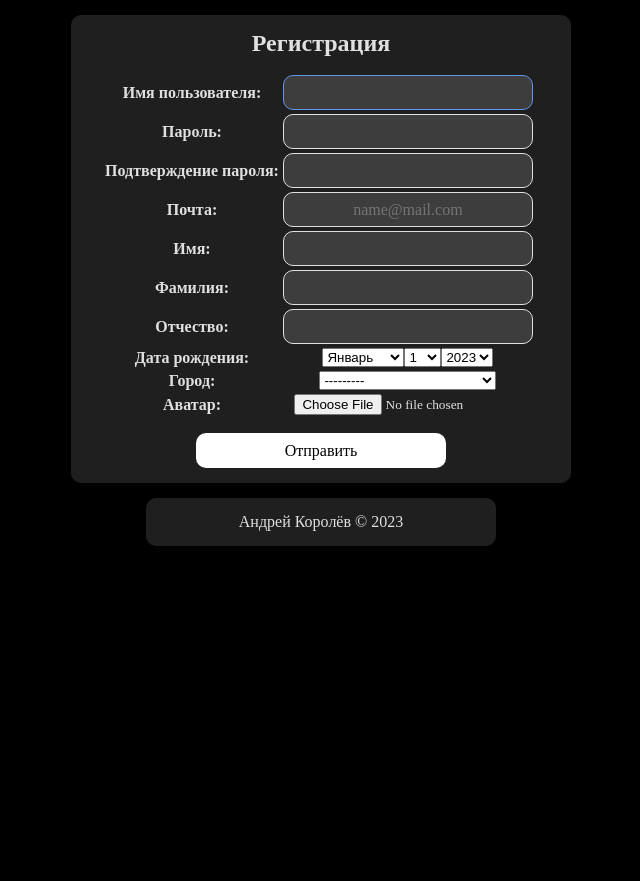
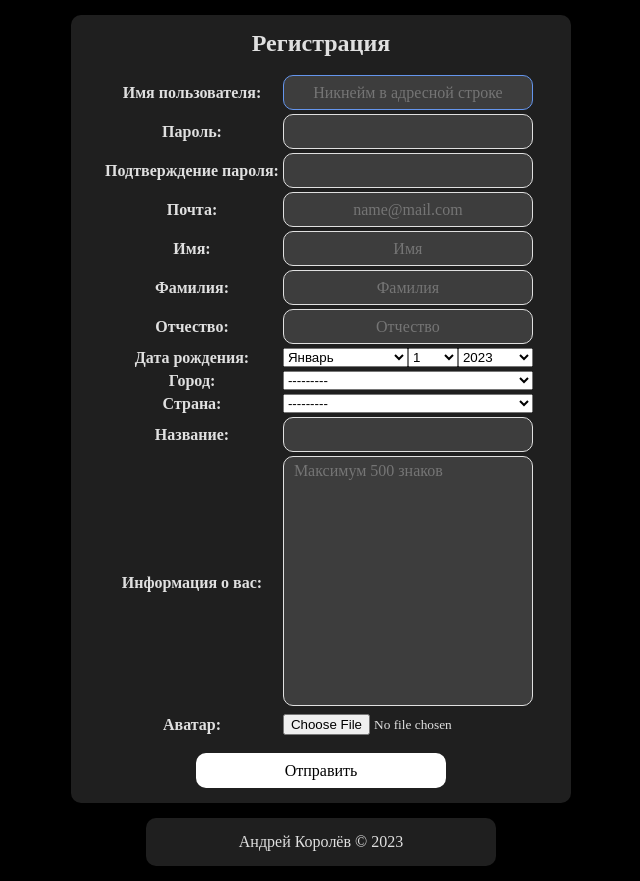
Before and after one commit to SamsaraKid/FirstSocialNet, a Django app: page /registration/ in a window 1280 px wide. Shown: the part 50-931 px from the top of the page, without its empty margins (319-959 px from the left). Before the commit the page ends 596 px from the top, so only its background shows below. Run offline with Django 4.2, Linux system fonts and the light colour scheme; data comes from the database, SQL or seed files in the repository; both versions use the stored data as it was after the commit.

Commit message:
поработал над регистрацией и стилями

```diff
--- a/socialapp/forms.py
+++ b/socialapp/forms.py
@@ -5,6 +5,8 @@ from django.contrib.auth.forms import UserCreationForm
 from django.contrib.auth.models import User
 from .models import *
 from django.utils.translation import gettext_lazy as _
+from django.contrib.admin.widgets import AutocompleteSelect
+from django.contrib import admin
 
 months = {
     1: _("Январь"),
@@ -26,24 +28,34 @@ years = range(this_year, this_year - 100, -1)
 
 
 class LogInForm(forms.Form):
-    username = forms.CharField(label='Имя пользователя', help_text='', widget=forms.TextInput(attrs={'placeholder': 'Имя пользователя'}))
-    password = forms.CharField(label='Пароль', help_text='', widget=forms.PasswordInput(attrs={'placeholder': 'Пароль'}))
+    username = forms.CharField(label='Имя пользователя', help_text='',
+                               widget=forms.TextInput(attrs={'placeholder': 'Имя пользователя'}))
+    password = forms.CharField(label='Пароль', help_text='',
+                               widget=forms.PasswordInput(attrs={'placeholder': 'Пароль'}))
 
 
 class SignUp(UserCreationForm):
-    username = forms.CharField(label='Имя пользователя', help_text='')
+    username = forms.CharField(label='Имя пользователя', help_text='',
+                               widget=forms.TextInput(attrs={'placeholder': 'Никнейм в адресной строке'}))
     password1 = forms.CharField(label='Пароль', help_text='',
                                 widget=forms.PasswordInput(attrs={'autocomplete': 'new-password'}))
     password2 = forms.CharField(label='Подтверждение пароля', help_text='',
                                 widget=forms.PasswordInput(attrs={'autocomplete': 'new-password'}))
     email = forms.EmailField(label='Почта', widget=forms.TextInput(attrs={'placeholder': 'name@mail.com'}))
-    name = forms.CharField(label='Имя', help_text='')
-    surname = forms.CharField(label='Фамилия', help_text='')
-    secondname = forms.CharField(label='Отчество', help_text='', required=False)
+    name = forms.CharField(label='Имя', help_text='',
+                               widget=forms.TextInput(attrs={'placeholder': 'Имя'}))
+    surname = forms.CharField(label='Фамилия', help_text='',
+                               widget=forms.TextInput(attrs={'placeholder': 'Фамилия'}))
+    secondname = forms.CharField(label='Отчество', help_text='', required=False,
+                               widget=forms.TextInput(attrs={'placeholder': 'Отчество'}))
     birthdate = forms.DateField(label='Дата рождения',
                                 widget=forms.SelectDateWidget(months=months,
                                                               years=years))
-    city = forms.ModelChoiceField(label='Город', queryset=City.objects.all())
+    city = forms.ModelChoiceField(label='Город', queryset=City.objects.all().order_by('name'), required=False)
+    country = forms.ModelChoiceField(label='Страна', queryset=Country.objects.all().order_by('name'), required=False)
+    city_custom = forms.CharField(label='Название', max_length=50, required=False)
+    bio = forms.CharField(label='Информация о вас', max_length=500, required=False,
+                          widget=forms.Textarea(attrs={'placeholder': 'Максимум 500 знаков'}))
 
     avatar = forms.ImageField(label='Аватар')
 
--- a/socialapp/static/css/main.css
+++ b/socialapp/static/css/main.css
@@ -23,7 +23,7 @@ header{
     background-color: #1f1f1f;
 }
 
-input[type=text], input[type=password]{
+input[type=text], input[type=password], textarea{
     font-family: inherit;
     font-size: inherit;
     line-height: inherit;
@@ -38,7 +38,13 @@ input[type=text], input[type=password]{
     text-align: center;
 }
 
-input[type=text]:focus, input[type=password]:focus{
+textarea{
+    height: 250px;
+    text-align: left;
+    resize: none;
+}
+
+input[type=text]:focus, input[type=password]:focus, textarea:focus{
     outline: 0;
     border: 1px solid cornflowerblue;
 }
@@ -67,7 +73,18 @@ input[type=file]{
     /*color: white;*/
     /*background-color: black;*/
     display: inline-block;
+    width: 250px;
+    text-align: left;
 }
+
+#id_birthdate_month{
+    width: 50%;}
+#id_birthdate_day{
+    width: 20%;}
+#id_birthdate_year{
+    width: 30%;}
+#id_city, #id_country{
+    width: 100%;}
 
 .card-simple{
     background-color: #1f1f1f;
```
Also changed, not shown: db.sqlite3, templates/registration/registration.html (line endings or trailing spaces).
